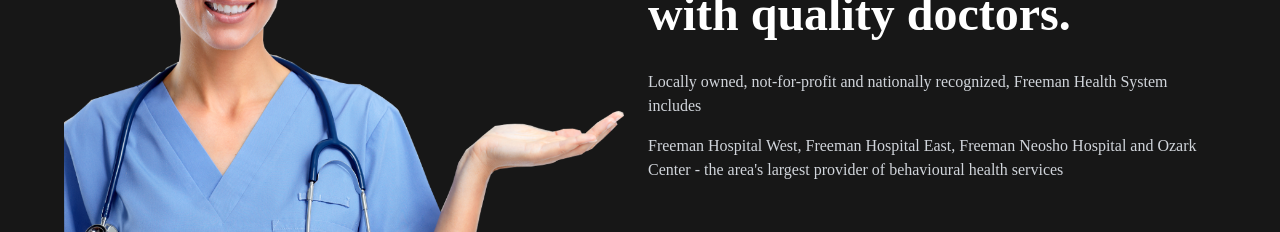
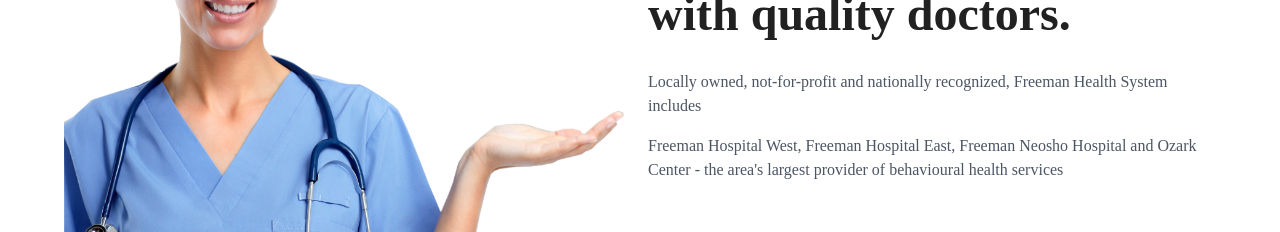
Before and after one commit to DoctrEx/doctrEx-frontend, a React (Create React App) app: page / in a window 1280 px wide. Shown: the part 416-648 px from the top of the page. Built offline with nearby package versions, Linux system fonts and the light colour scheme.

Commit message:
add: all done except footer

```diff
--- a/src/App.jsx
+++ b/src/App.jsx
@@ -6,8 +6,8 @@ import { LIGHTTHEME, DARKTHEME } from "./styles/MuiTheme"
 
 function App() {
   return (
-    <div className="dark">
-      <ThemeProvider theme={DARKTHEME}>
+    <div className="">
+      <ThemeProvider theme={LIGHTTHEME}>
         <CssBaseline />
         <RouterProvider router={Router} />
       </ThemeProvider>
--- a/src/components/AboutAppointmentContainer/AboutAppointmentContainer.jsx
+++ b/src/components/AboutAppointmentContainer/AboutAppointmentContainer.jsx
@@ -16,8 +16,8 @@ export const AboutAppointmentContainer = ({
       <h1 className="text-4xl md:text-5xl mt-5">
         {mainHeading1} <span className="inline md:block md:mt-4">{mainHeading2}</span>
       </h1>
-      <p className="mt-8 text-gray-500 dark:text-gray-300">{para1}</p>
-      <p className="mt-4 text-gray-500 dark:text-gray-300">{para2}</p>
+      <p className="mt-8 text-gray-600 dark:text-gray-300">{para1}</p>
+      <p className="mt-4 text-gray-600 dark:text-gray-300">{para2}</p>
       <div className="mt-10 mb-8">
         {checkPoints.map((item) => (
           <div className="flex items-center space-x-2 mt-4">
--- a/src/components/CustomizedAccordions/CustomizedAccordions.jsx
+++ b/src/components/CustomizedAccordions/CustomizedAccordions.jsx
@@ -58,7 +58,7 @@ export function CustomizedAccordions() {
           <Typography className="font-bold text-xl">What does telemedicine mean?</Typography>
         </AccordionSummary>
         <AccordionDetails>
-          <Typography className="text-gray-500 dark:text-gray-300">
+          <Typography className="text-gray-600 dark:text-gray-300">
             Telehealth is the distribution of health-related services and information via electronic
             information and telecommunication technologies.
           </Typography>
@@ -80,7 +80,7 @@ export function CustomizedAccordions() {
           <Typography className="font-bold text-xl">What is telemedicine used for?</Typography>
         </AccordionSummary>
         <AccordionDetails>
-          <Typography className="text-gray-500 dark:text-gray-300">
+          <Typography className="text-gray-600 dark:text-gray-300">
             Telemedicine, which enables video or phone appointments between a patient and their
             health care practitioner, benefits both health and convenience. More health care
             providers are offering to “see” patients by computer and smartphone.
@@ -105,7 +105,7 @@ export function CustomizedAccordions() {
           </Typography>
         </AccordionSummary>
         <AccordionDetails>
-          <Typography className="text-gray-500 dark:text-gray-300">
+          <Typography className="text-gray-600 dark:text-gray-300">
             Telemedicine equipment kits often look like a sturdy briefcase or large medical kit.
             Inside, these kits may include a small computer with an integrated screen, a camera, and
             simple mobile medical devices.
@@ -130,7 +130,7 @@ export function CustomizedAccordions() {
           </Typography>
         </AccordionSummary>
         <AccordionDetails>
-          <Typography className="text-gray-500 dark:text-gray-300">
+          <Typography className="text-gray-600 dark:text-gray-300">
             With telemedicine, you don't have to drive to the doctor's office or clinic, park, walk
             or sit in a waiting room when you're sick. You can see your doctor from the comfort of
             your own bed or sofa. Virtual visits can be easier to fit into your busy schedule.
--- a/src/components/HeroSection/HeroSection.jsx
+++ b/src/components/HeroSection/HeroSection.jsx
@@ -13,7 +13,7 @@ export const HeroSection = () => {
             <h1 className="text-4xl md:text-7xl">
               Find <span className="text-primary">Best Clinic</span> <br /> To Get Solutions.
             </h1>
-            <p className="text-[1.1rem] md:text-xl mt-5 mb-8 text-gray-500 dark:text-gray-300">
+            <p className="text-[1.1rem] md:text-xl mt-5 mb-8 text-gray-600 dark:text-gray-300">
               Health is one of the most important things for us therefore immediately check your
               health for a good and wise you.
             </p>
--- a/src/components/ServiceCard/ServiceCard.jsx
+++ b/src/components/ServiceCard/ServiceCard.jsx
@@ -7,7 +7,7 @@ export const ServiceCard = ({ icon, title, description }) => {
       <div className="flex flex-col items-center hoverable mt-1 py-8 border border-solid border-gray-300 dark:border-gray-700 rounded-2xl px-2">
         <img src={icon} alt="service-icon" className="w-12" />
         <h3 className="mt-5">{title}</h3>
-        <p className="mt-3 text-center text-gray-500 dark:text-gray-300">{description}</p>
+        <p className="mt-3 text-center text-gray-600 dark:text-gray-300">{description}</p>
       </div>
     </Grid>
   )
--- a/src/components/Testimonial/Testimonial.jsx
+++ b/src/components/Testimonial/Testimonial.jsx
@@ -58,12 +58,12 @@ export const Testimonial = () => {
                       ))}
                   </span>
                   <div className="mt-8">
-                    <p className="text-gray-500 dark:text-gray-300">
+                    <p className="text-gray-600 dark:text-gray-300">
                       {PATIENT_TESTIMONIALS[personIndex].testimonial_1}
                     </p>
                   </div>
                   <div className="mt-4">
-                    <p className="text-gray-500 dark:text-gray-300">
+                    <p className="text-gray-600 dark:text-gray-300">
                       {PATIENT_TESTIMONIALS[personIndex].testimonial_2}
                     </p>
                   </div>
```
Also changed, not shown: public/assets/lady-doctor.png (added).
